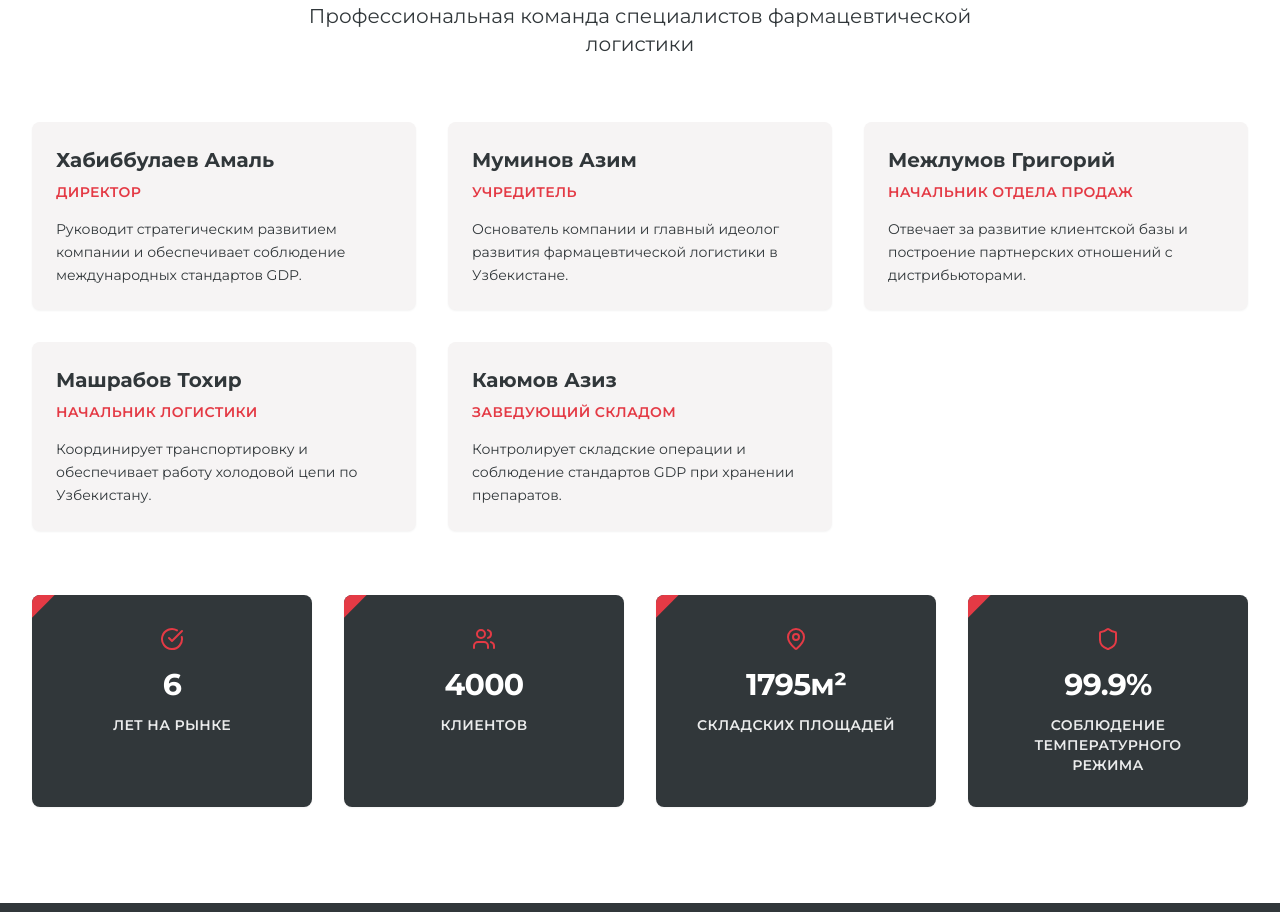
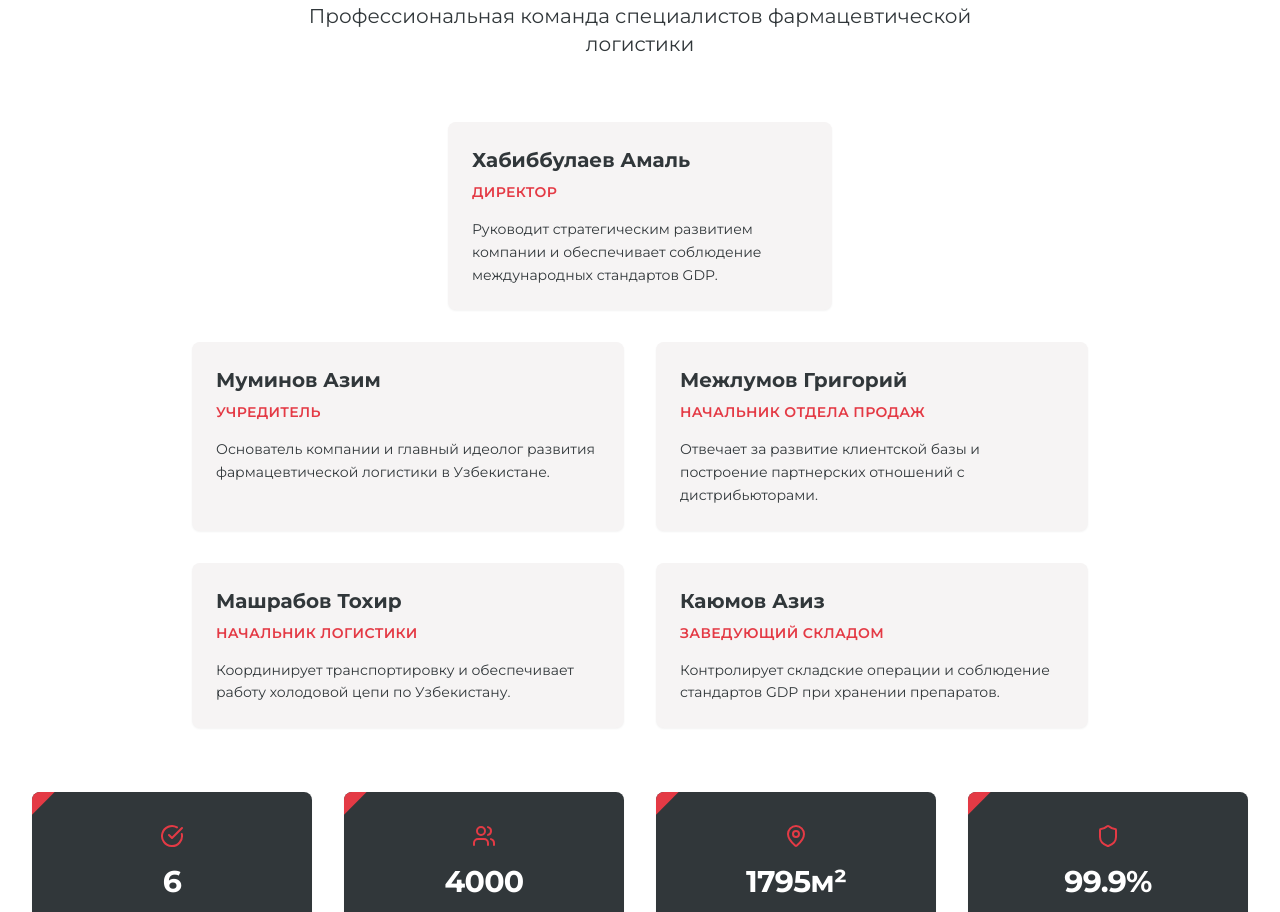
Before and after one commit to Discreeteclectic/fortus-logistics-platform, a React (Vite) app: page /about in a window 1280 px wide. Shown: the part 1720-2632 px from the top of the page. Built offline with nearby package versions, Linux system fonts and the light colour scheme.

Commit message:
Refactor: Arrange employee cards
Arrange employee cards in a pyramid layout on the About Us page.

```diff
--- a/src/pages/About.tsx
+++ b/src/pages/About.tsx
@@ -156,9 +156,29 @@ const About = () => {
             </p>
           </div>
 
-          <div className="grid grid-cols-1 md:grid-cols-2 lg:grid-cols-3 gap-8 mb-16">
-            {team.map((member, index) => (
-              <Card key={index} className="border-0 bg-section-alt overflow-hidden group hover:shadow-xl transition-all duration-300">
+          {/* Pyramid layout */}
+          <div className="mb-16">
+            {/* Top row - 1 card (Director) */}
+            <div className="flex justify-center mb-8">
+              <div className="w-full max-w-sm">
+                <Card className="border-0 bg-section-alt overflow-hidden group hover:shadow-xl transition-all duration-300">
+                  <CardContent className="p-6">
+                    <h3 className="text-xl font-bold text-accent mb-2">{team[0].name}</h3>
+                    <p className="text-primary font-semibold mb-4 uppercase tracking-wide text-sm">
+                      {team[0].position}
+                    </p>
+                    <p className="text-muted-foreground text-sm leading-relaxed">
+                      {team[0].description}
+                    </p>
+                  </CardContent>
+                </Card>
+              </div>
+            </div>
+
+            {/* Middle row - 2 cards (Founder and Sales Head) */}
+            <div className="grid grid-cols-1 md:grid-cols-2 gap-8 max-w-4xl mx-auto mb-8">
+              {team.slice(1, 3).map((member, index) => (
+                <Card key={index + 1} className="border-0 bg-section-alt overflow-hidden group hover:shadow-xl transition-all duration-300">
                   <CardContent className="p-6">
                     <h3 className="text-xl font-bold text-accent mb-2">{member.name}</h3>
                     <p className="text-primary font-semibold mb-4 uppercase tracking-wide text-sm">
@@ -170,6 +190,24 @@ const About = () => {
                   </CardContent>
                 </Card>
               ))}
+            </div>
+
+            {/* Bottom row - 2 cards (Logistics Head and Warehouse Manager) */}
+            <div className="grid grid-cols-1 md:grid-cols-2 gap-8 max-w-4xl mx-auto">
+              {team.slice(3, 5).map((member, index) => (
+                <Card key={index + 3} className="border-0 bg-section-alt overflow-hidden group hover:shadow-xl transition-all duration-300">
+                  <CardContent className="p-6">
+                    <h3 className="text-xl font-bold text-accent mb-2">{member.name}</h3>
+                    <p className="text-primary font-semibold mb-4 uppercase tracking-wide text-sm">
+                      {member.position}
+                    </p>
+                    <p className="text-muted-foreground text-sm leading-relaxed">
+                      {member.description}
+                    </p>
+                  </CardContent>
+                </Card>
+              ))}
+            </div>
           </div>
 
           {/* Statistics */}
```
Lines whose indentation alone changed are shown as unchanged.
